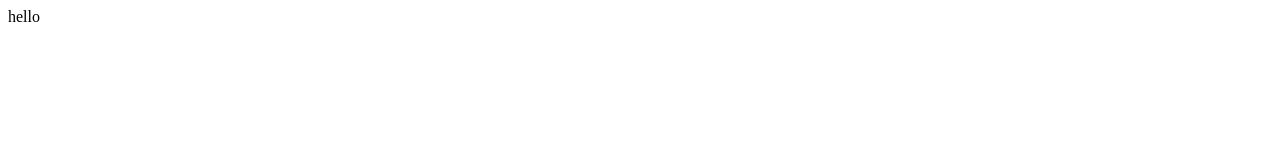
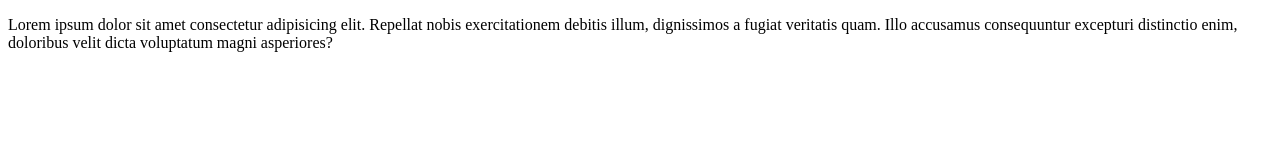
Before and after one commit to damaanto/hello-world, a plain HTML site: page index.html in a window 1280 px wide. Drawn offline with Linux system fonts and the light colour scheme.

Commit message:
lorem and pargh

```diff
--- a/index.html
+++ b/index.html
@@ -7,6 +7,11 @@
     <title>Document</title>
   </head>
   <body>
-    hello
+    <p>
+      Lorem ipsum dolor sit amet consectetur adipisicing elit. Repellat nobis
+      exercitationem debitis illum, dignissimos a fugiat veritatis quam. Illo
+      accusamus consequuntur excepturi distinctio enim, doloribus velit dicta
+      voluptatum magni asperiores?
+    </p>
   </body>
 </html>
```
